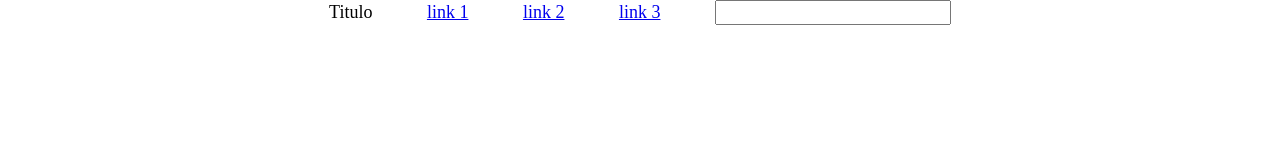
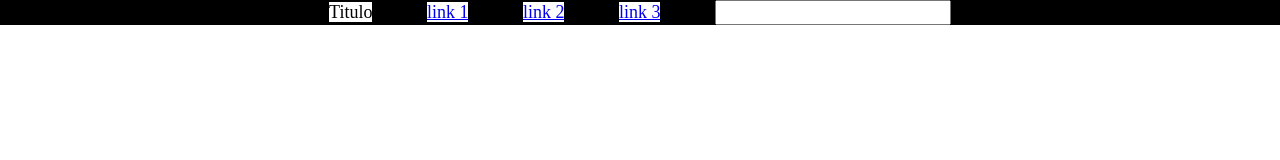
Before and after one commit to pingold16/Obl1dw, a website: page obl1dw/public_html/index.html in a window 1280 px wide. Drawn offline with Linux system fonts and the light colour scheme.

Commit message:
Update obl1dw/public_html/css/styles.css

```diff
--- a/obl1dw/public_html/css/styles.css
+++ b/obl1dw/public_html/css/styles.css
@@ -11,4 +11,9 @@ body{
 li{
     display: inline;
     margin: 10px 25px auto;
+    background-color: white;
 }
+
+#cabecera {
+    background-color: black;
+}
```
